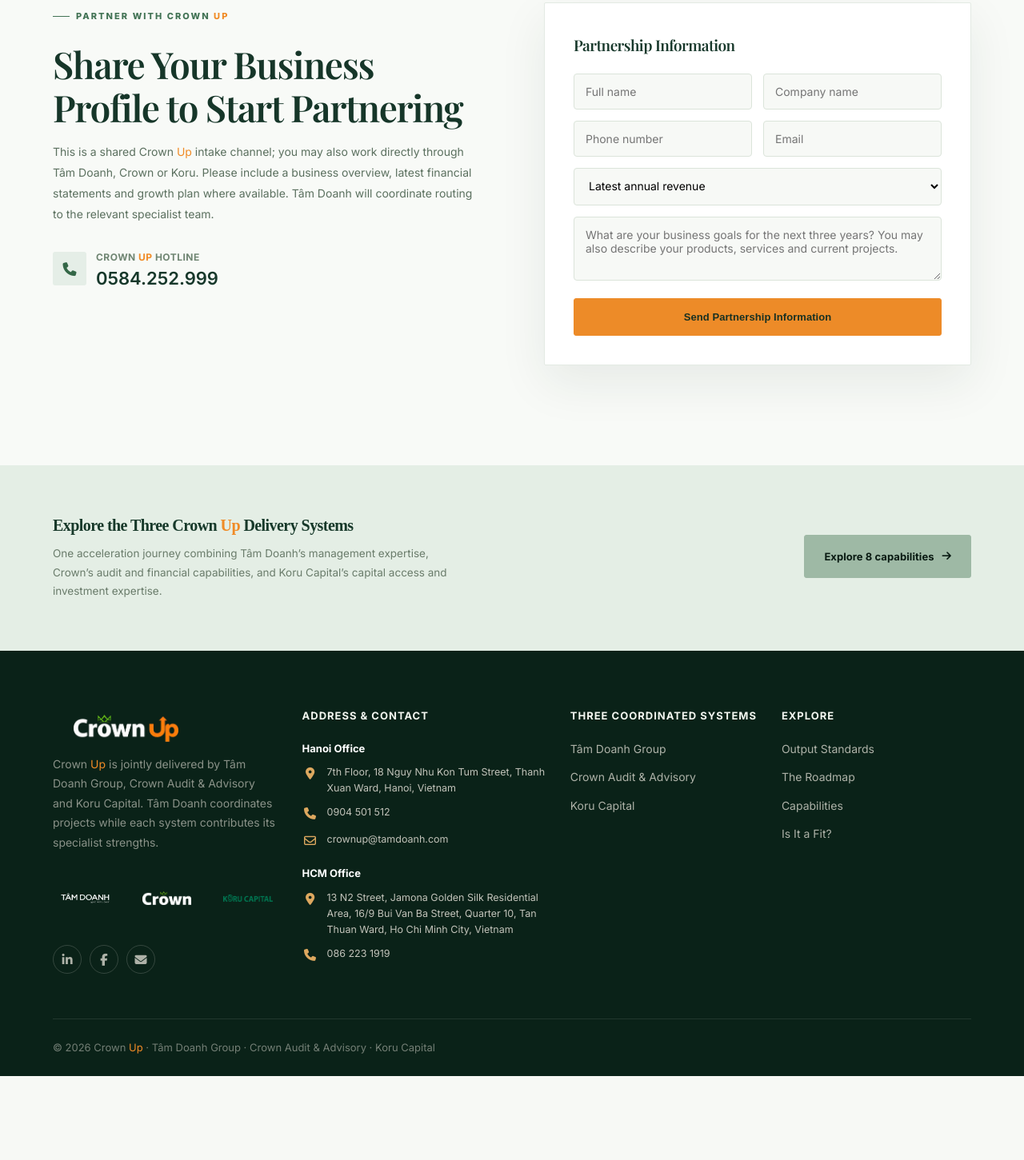
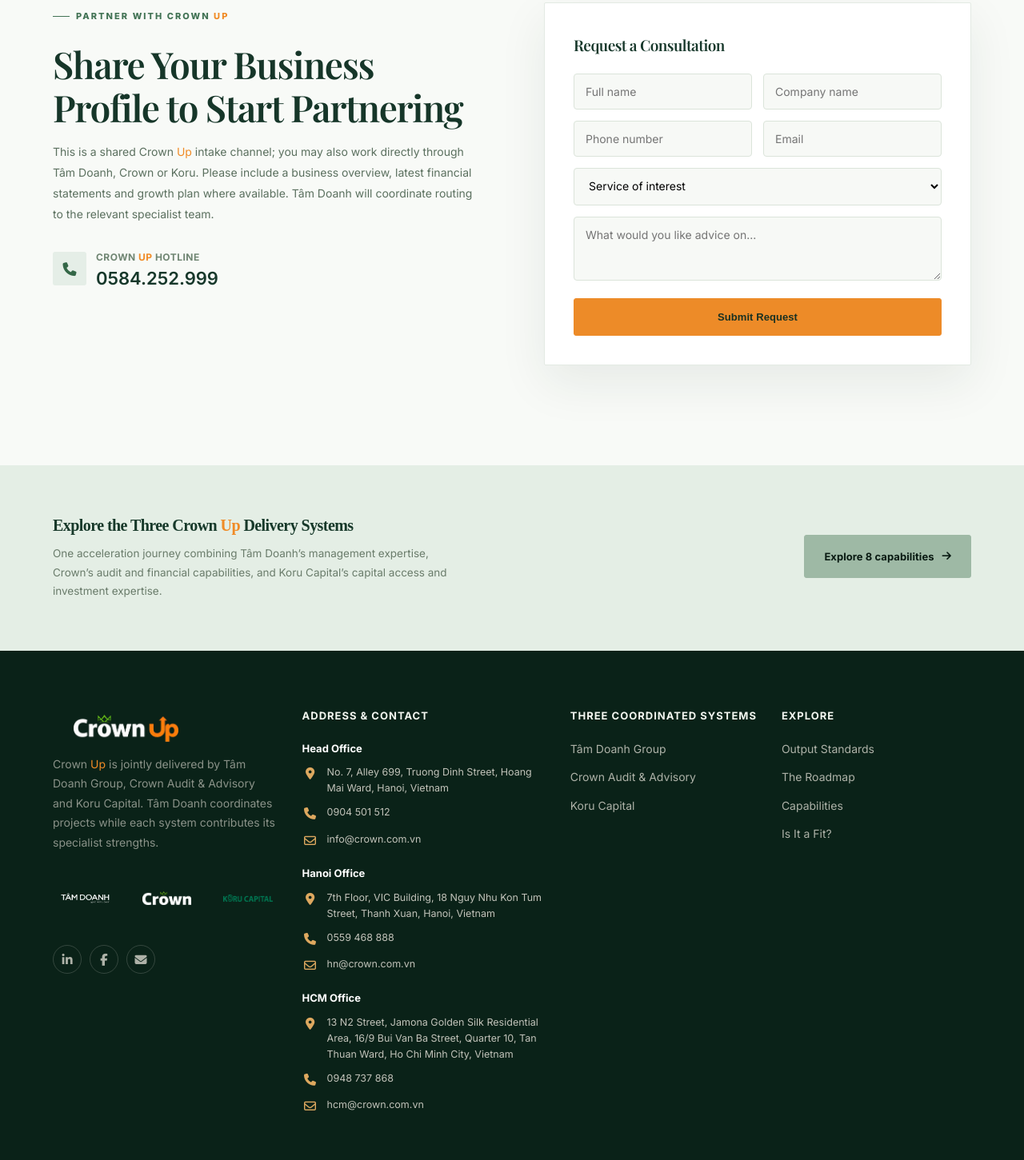
Before and after one commit to crown-audit-vn/crown-marketing, a website: page sites/up/en/index.html in a window 1280 px wide. Shown: the part 7369-8820 px from the top of the page at 80% size. Before the commit the page ends 8715 px from the top, so only its background shows below. Drawn offline with nearby package versions, Linux system fonts and the light colour scheme.

Commit message:
Update contact form and footer information in index.html files for Vietnamese and English versions
- Changed the contact form title to "Request a Consultation" and updated button text for clarity.
- Modified the service selection dropdown to include specific services of interest.
- Enhanced footer contact details with updated addresses and phone numbers for both Hanoi and HCM offices, improving accessibility for users.

```diff
--- a/sites/up/en/index.html
+++ b/sites/up/en/index.html
@@ -1376,24 +1376,26 @@ a:focus-visible,button:focus-visible,.btn:focus-visible{outline:2px solid #e2792
 </div>
 </div>
 <form class="contact-form" data-email-target="crownup@tamdoanh.com" id="tuvanForm">
-<h3><span data-vi="">Thông tin hợp tác</span><span data-en="">Partnership Information</span></h3>
+<h3><span data-vi="">Đăng ký nhận tư vấn</span><span data-en="">Request a Consultation</span></h3>
 <div class="row">
 <input data-placeholder-en="Full name" data-placeholder-vi="Họ và tên" placeholder="Họ và tên" required="" type="text"/>
-<input data-placeholder-en="Company name" data-placeholder-vi="Tên doanh nghiệp" placeholder="Tên doanh nghiệp" required="" type="text"/>
+<input data-placeholder-en="Company name" data-placeholder-vi="Tên doanh nghiệp" placeholder="Tên doanh nghiệp" type="text"/>
 </div>
 <div class="row">
 <input data-placeholder-en="Phone number" data-placeholder-vi="Số điện thoại" placeholder="Số điện thoại" required="" type="tel"/>
 <input data-placeholder-en="Email" data-placeholder-vi="Email" placeholder="Email" required="" type="email"/>
 </div>
-<select style="margin-bottom:14px;">
-<option data-label-en="Latest annual revenue" data-label-vi="Doanh thu năm gần nhất" value="">Doanh thu năm gần nhất</option>
-<option data-label-en="Under VND 10 billion" data-label-vi="Dưới 10 tỷ VNĐ">Dưới 10 tỷ VNĐ</option>
-<option data-label-en="VND 10–50 billion" data-label-vi="10 – 50 tỷ VNĐ">10 – 50 tỷ VNĐ</option>
-<option data-label-en="VND 50–200 billion" data-label-vi="50 – 200 tỷ VNĐ">50 – 200 tỷ VNĐ</option>
-<option data-label-en="Over VND 200 billion" data-label-vi="Trên 200 tỷ VNĐ">Trên 200 tỷ VNĐ</option>
+<select id="tuvanService" style="margin-bottom:14px;">
+<option data-label-en="Service of interest" data-label-vi="Dịch vụ quan tâm" value="">Dịch vụ quan tâm</option>
+<option data-label-en="Crown Up program — overview" data-label-vi="Chương trình Crown Up — tổng quan" value="Chương trình Crown Up — tổng quan">Chương trình Crown Up — tổng quan</option>
+<option data-label-en="Stage I — Diagnosis &amp; direction" data-label-vi="Chặng I — Chẩn đoán &amp; Định hướng" value="Chặng I — Chẩn đoán &amp; Định hướng">Chặng I — Chẩn đoán &amp; Định hướng</option>
+<option data-label-en="Management &amp; program coordination (Tâm Doanh)" data-label-vi="Quản trị &amp; điều phối chương trình (Tâm Doanh)" value="Quản trị &amp; điều phối chương trình (Tâm Doanh)">Quản trị &amp; điều phối chương trình (Tâm Doanh)</option>
+<option data-label-en="Audit, tax &amp; finance (Crown)" data-label-vi="Kiểm toán, thuế &amp; tài chính (Crown)" value="Kiểm toán, thuế &amp; tài chính (Crown)">Kiểm toán, thuế &amp; tài chính (Crown)</option>
+<option data-label-en="Capital strategy &amp; investment (Koru)" data-label-vi="Chiến lược vốn &amp; đầu tư (Koru)" value="Chiến lược vốn &amp; đầu tư (Koru)">Chiến lược vốn &amp; đầu tư (Koru)</option>
+<option data-label-en="Not sure yet — please advise" data-label-vi="Chưa rõ — cần tư vấn định hướng" value="Chưa rõ — cần tư vấn định hướng">Chưa rõ — cần tư vấn định hướng</option>
 </select>
-<textarea data-placeholder-en="What are your business goals for the next three years? You may also describe your products, services and current projects." data-placeholder-vi="Mục tiêu 3 năm tới của doanh nghiệp bạn là gì? Bạn cũng có thể mô tả sản phẩm/dịch vụ và dự án đang triển khai." placeholder="Mục tiêu 3 năm tới của doanh nghiệp bạn là gì? Bạn cũng có thể mô tả sản phẩm/dịch vụ và dự án đang triển khai."></textarea>
-<button class="btn btn-orange" type="submit"><span data-vi="">Gửi thông tin hợp tác</span><span data-en="">Send Partnership Information</span></button>
+<textarea data-placeholder-en="What would you like advice on..." data-placeholder-vi="Nội dung cần tư vấn..." placeholder="Nội dung cần tư vấn..."></textarea>
+<button class="btn btn-orange" type="submit"><span data-vi="">Gửi yêu cầu tư vấn</span><span data-en="">Submit Request</span></button>
 </form>
 </div>
 </section>
@@ -1425,11 +1427,18 @@ a:focus-visible,button:focus-visible,.btn:focus-visible{outline:2px solid #e2792
 </div>
 <div class="footer-col">
 <h5><span data-vi="">Địa chỉ &amp; Liên hệ</span><span data-en="">Address &amp; Contact</span></h5>
+<div class="footer-addr"><strong><span data-vi="">Trụ sở chính</span><span data-en="">Head Office</span></strong>
+<div class="footer-contact-row"><i aria-hidden="true" class="fa-solid fa-location-dot"></i><span><span data-vi="">Số 7, ngõ 699 Trương Định, Phường Hoàng Mai, TP. Hà Nội</span><span data-en="">No. 7, Alley 699, Truong Dinh Street, Hoang Mai Ward, Hanoi, Vietnam</span></span></div>
+<div class="footer-contact-row"><i aria-hidden="true" class="fa-solid fa-phone"></i><a href="tel:0904501512">0904 501 512</a></div>
+<div class="footer-contact-row"><i aria-hidden="true" class="fa-regular fa-envelope"></i><a href="mailto:info@crown.com.vn">info@crown.com.vn</a></div></div>
 <div class="footer-addr"><strong><span data-vi="">VP Hà Nội</span><span data-en="">Hanoi Office</span></strong>
-<div class="footer-contact-row"><i aria-hidden="true" class="fa-solid fa-location-dot"></i><span><span data-vi="">Tầng 7, Số 18 Ngụy Như Kon Tum, Phường Thanh Xuân, TP. Hà Nội</span><span data-en="">7th Floor, 18 Nguy Nhu Kon Tum Street, Thanh Xuan Ward, Hanoi, Vietnam</span></span></div>
-<div class="footer-contact-row"><i aria-hidden="true" class="fa-solid fa-phone"></i><a href="tel:0904501512">0904 501 512</a></div><div class="footer-contact-row"><i aria-hidden="true" class="fa-regular fa-envelope"></i><a href="mailto:crownup@tamdoanh.com">crownup@tamdoanh.com</a></div></div><div class="footer-addr"><strong><span data-vi="">VP HCM</span><span data-en="">HCM Office</span></strong>
+<div class="footer-contact-row"><i aria-hidden="true" class="fa-solid fa-location-dot"></i><span><span data-vi="">Tầng 7, VIC Building, 18 Ngụy Như Kon Tum, Phường Thành Xuân, TP. Hà Nội</span><span data-en="">7th Floor, VIC Building, 18 Nguy Nhu Kon Tum Street, Thanh Xuan, Hanoi, Vietnam</span></span></div>
+<div class="footer-contact-row"><i aria-hidden="true" class="fa-solid fa-phone"></i><a href="tel:0559468888">0559 468 888</a></div>
+<div class="footer-contact-row"><i aria-hidden="true" class="fa-regular fa-envelope"></i><a href="mailto:hn@crown.com.vn">hn@crown.com.vn</a></div></div>
+<div class="footer-addr"><strong><span data-vi="">VP HCM</span><span data-en="">HCM Office</span></strong>
 <div class="footer-contact-row"><i aria-hidden="true" class="fa-solid fa-location-dot"></i><span><span data-vi="">13 Đường N2, KDC Jamona Golden Silk, 16/9 Bùi Văn Ba, Khu phố 10, Phường Tân Thuận, TP. Hồ Chí Minh</span><span data-en="">13 N2 Street, Jamona Golden Silk Residential Area, 16/9 Bui Van Ba Street, Quarter 10, Tan Thuan Ward, Ho Chi Minh City, Vietnam</span></span></div>
-<div class="footer-contact-row"><i aria-hidden="true" class="fa-solid fa-phone"></i><a href="tel:0862231919">086 223 1919</a></div></div></div>
+<div class="footer-contact-row"><i aria-hidden="true" class="fa-solid fa-phone"></i><a href="tel:0948737868">0948 737 868</a></div>
+<div class="footer-contact-row"><i aria-hidden="true" class="fa-regular fa-envelope"></i><a href="mailto:hcm@crown.com.vn">hcm@crown.com.vn</a></div></div></div>
 <div class="footer-col">
 <h5><span data-vi="">Ba hệ thống phối hợp</span><span data-en="">Three Coordinated Systems</span></h5>
 <ul>
@@ -1503,9 +1512,9 @@ a:focus-visible,button:focus-visible,.btn:focus-visible{outline:2px solid #e2792
     intakeForm.addEventListener('submit', function(ev) {
       ev.preventDefault();
       const fields = Array.from(intakeForm.querySelectorAll('input, select, textarea'));
-      const labels = ['Name','Company','Phone','Email','Annual revenue','Growth objectives'];
+      const labels = ['Name','Company','Phone','Email','Service','Message'];
       const body = fields.map((field,index) => `${labels[index] || 'Details'}: ${field.value || '-'}`).join('\n');
-      const subject = 'Crown Up — Business profile & partnership enquiry';
+      const subject = 'Crown Up — Consultation enquiry';
       window.location.href = 'mailto:crownup@tamdoanh.com?subject='+encodeURIComponent(subject)+'&body='+encodeURIComponent(body);
     });
   }
```
Also changed, not shown: sites/up/index.html (+24 -15 lines).
